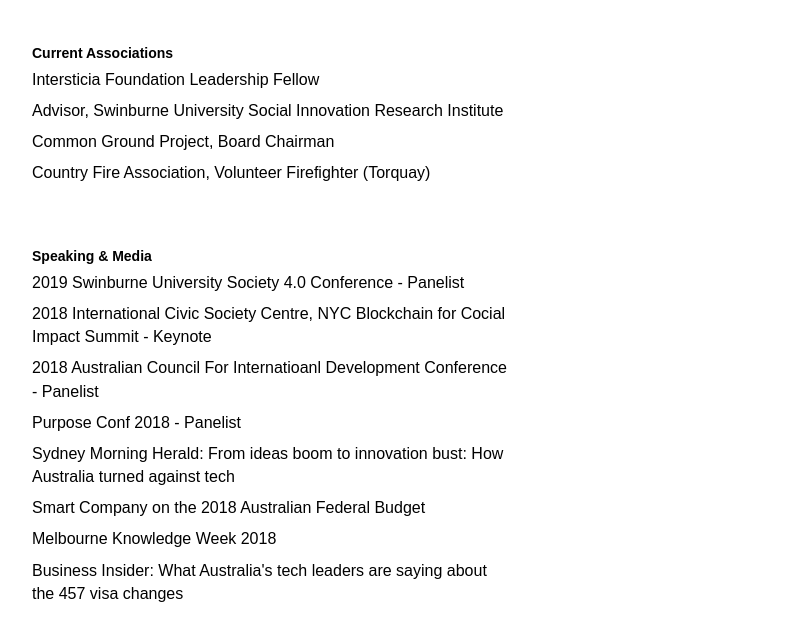
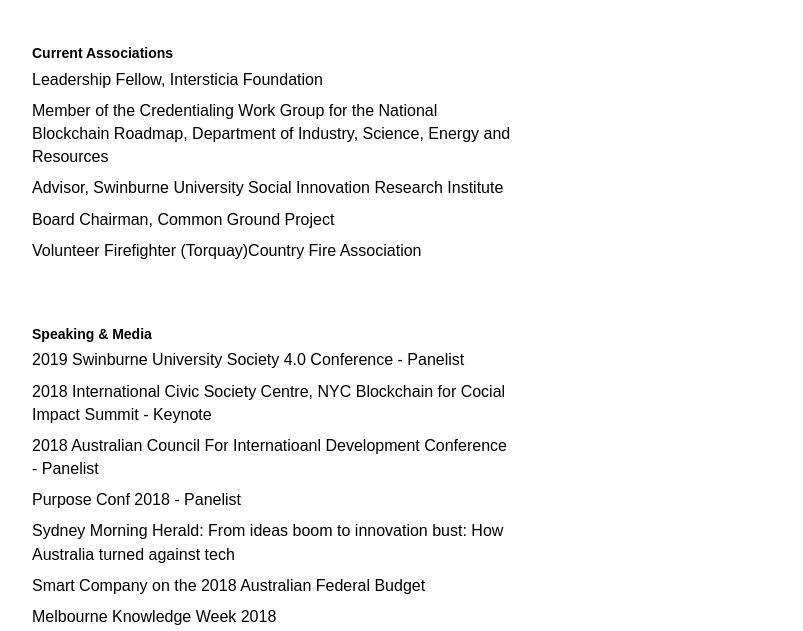
Before and after one commit to byrnenick/byrnenick.github.io, a plain HTML site: page index.html in a window 1280 px wide. Shown: the part 888-1519 px from the top of the page, without its empty margins (24-827 px from the left). Drawn offline with Linux system fonts and the light colour scheme; a web font is replaced by a local one.

Commit message:
Update index.html

```diff
--- a/index.html
+++ b/index.html
@@ -156,10 +156,11 @@
 				<div class="collaborations">
 					<h3>Current Associations</h3>
 					<ul>
-						<li><a href="#">Intersticia Foundation</a> Leadership Fellow</li>
+						<li>Leadership Fellow, <a href="#">Intersticia Foundation</a></li>
+						<li>Member of the Credentialing Work Group for the National Blockchain Roadmap, <a href="#">Department of Industry, Science, Energy and Resources</a></li>
 						<li>Advisor, Swinburne University <a href="https://www.swinburne.edu.au/research-institutes/social-innovation/">Social Innovation Research Institute</a></li>
-						<li><a href="#">Common Ground Project,</a> Board Chairman</li>
-						<li><a href="#">Country Fire Association,</a> Volunteer Firefighter (Torquay)</li>
+						<li>Board Chairman, <a href="#">Common Ground Project</a></li>
+						<li>Volunteer Firefighter (Torquay)<a href="#">Country Fire Association</a></li>
 					</ul>
 				</div>
 			</section>
@@ -181,12 +182,12 @@
 			<!--
 			<section>
 				<div class="media">
-					<h3>Ultramarathons</h3>
+					<h3>Adventures</h3>
 					<ul>
-						<li>2017 65km Adelaide</li>
-						<li>2020 Bright Running Festival, 50km Ultra-Marathon (pending)</li>
-						<li>2020 Wilsons Prom 100km Ultra (pending)</li>
-						<li>2020 Alpine 100 miler (pending)</li>
+						<li>2017 65km Adelaide Coastal Ultra-Marathon</li>
+						<li>2020 Bright Running Festival, 50km Ultra-Marathon</li>
+						<li>2020 Alpine 100 miler (planned)</li>
+						<li>2021 Australian Alps Walking Track (planned)</li>
 					</ul>
 				</div>
 			</section>
```
